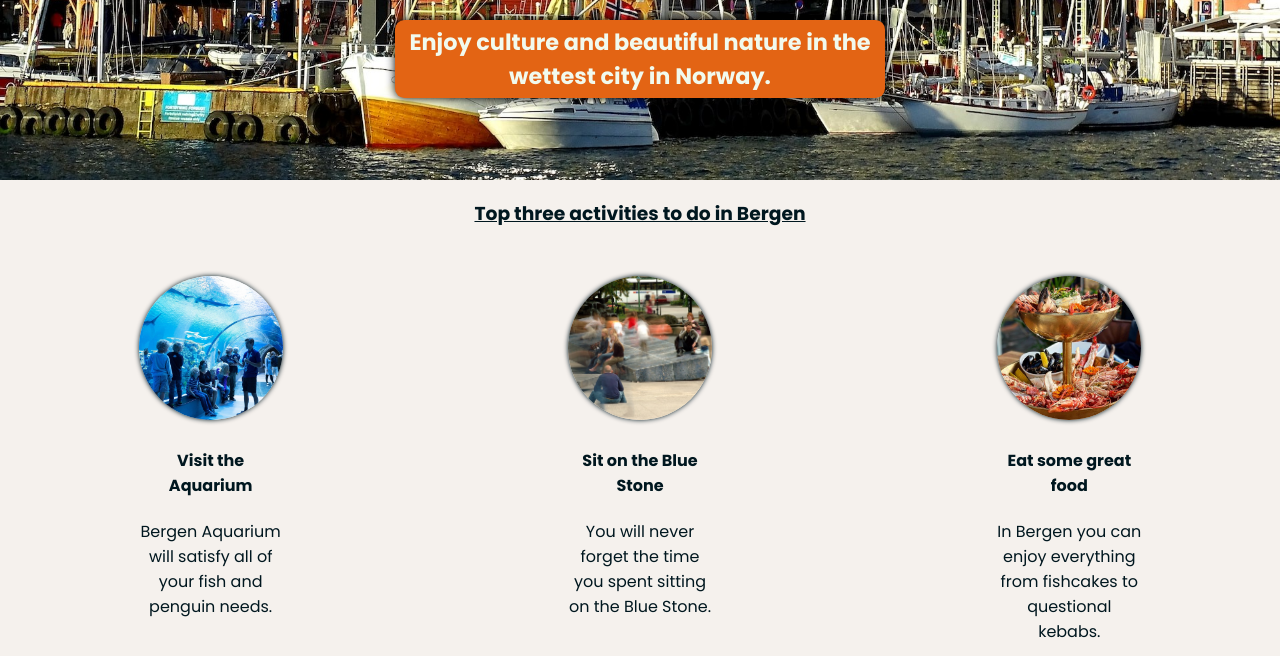
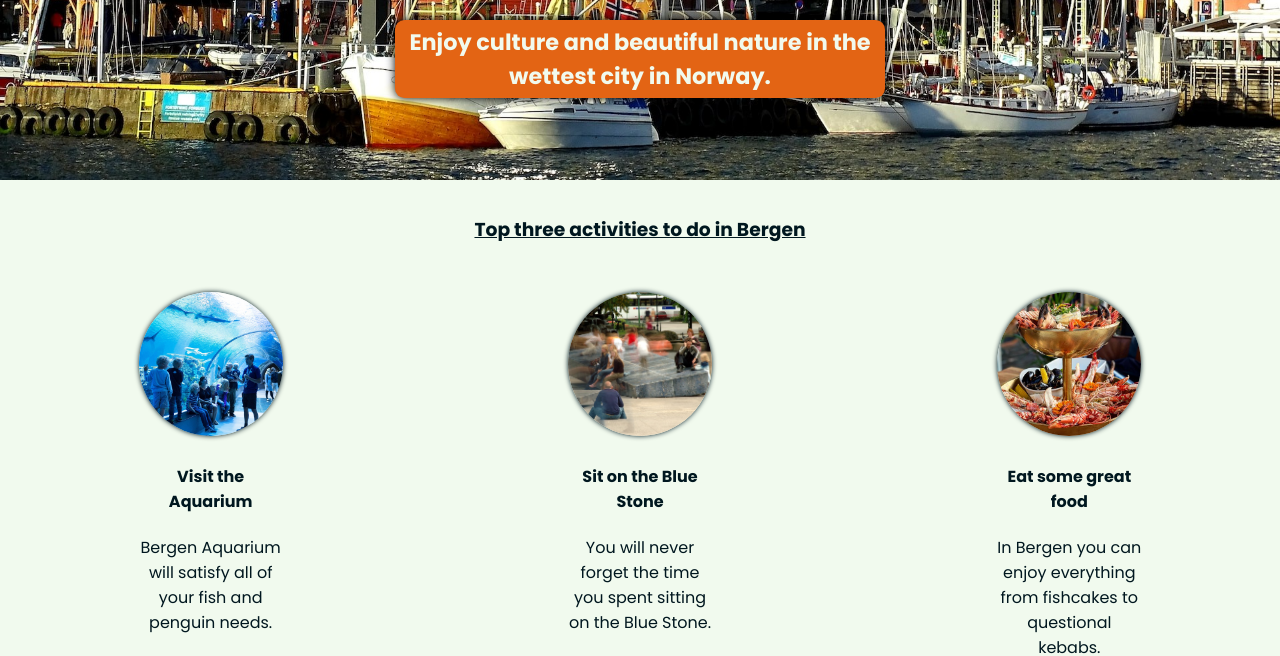
Before and after one commit to prebens-kodehode/Hometown-Solo-Project, a website built with Vite: page index.html in a window 1280 px wide. Shown: the part 172-828 px from the top of the page. Built offline with nearby package versions, Linux system fonts and the light colour scheme.

Commit message:
Update index.html

```diff
--- a/index.html
+++ b/index.html
@@ -19,7 +19,7 @@
     </header>
 
     <!-- ACTIVITIES SECTION -->
-    <section>
+    <section class="mid">
       <h3>Top three activities to do in Bergen</h3>
       <div class="activities">
         <div class="activity">
```
